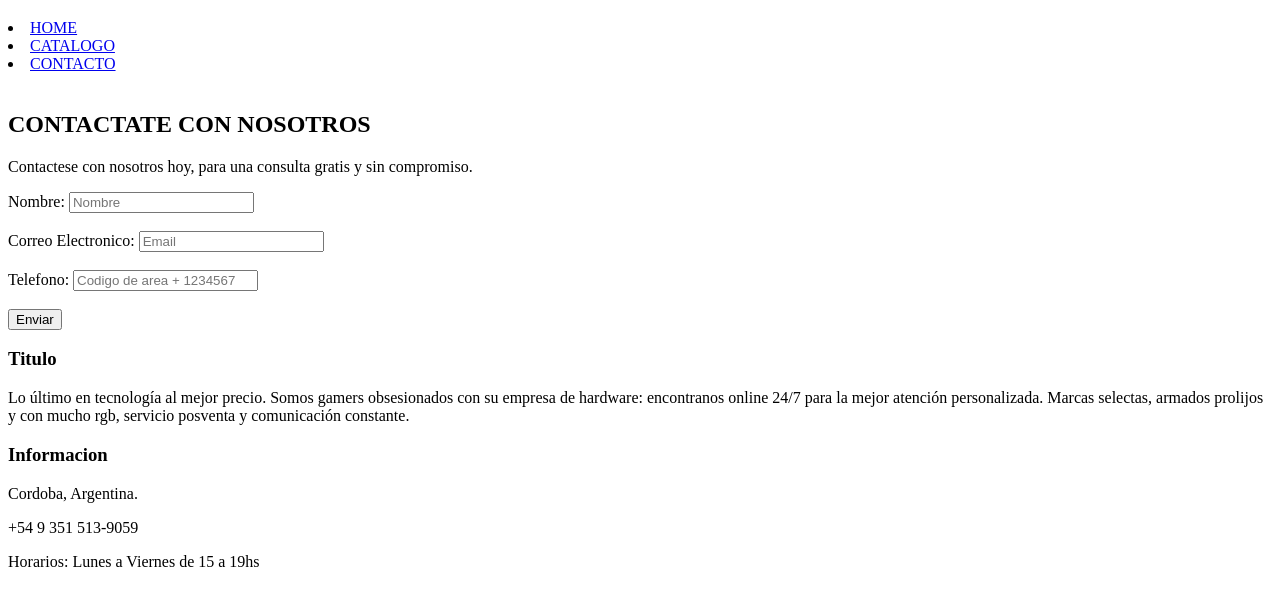
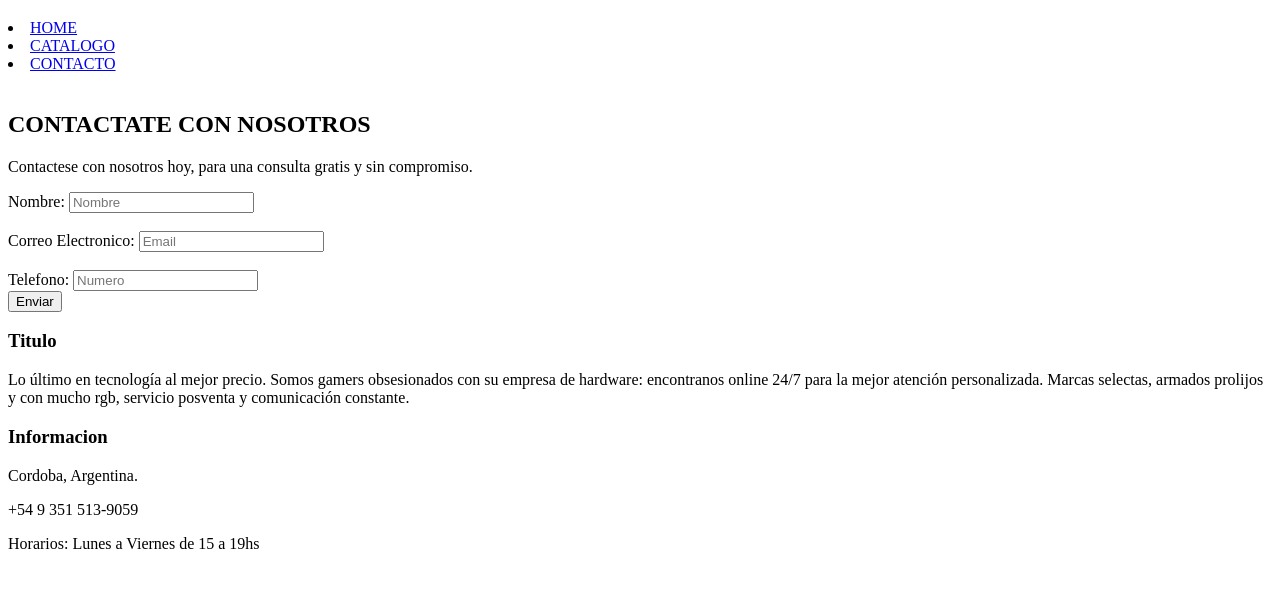
Before and after one commit to Romaa83/TP1_AW1, a website: page Formulario.html in a window 1280 px wide. Shown: the part 61-666 px from the top of the page. Drawn offline with Linux system fonts and the light colour scheme.

Commit message:
banda de cosas

```diff
--- /dev/null
+++ b/Actividad/style.css
@@ -0,0 +1,12 @@
+html,body{
+    margin: 0;
+    padding: 0;
+}
+h1,p{
+    margin: 0;
+    padding: 0;
+}
+body{
+    font-family: sans-serif;
+    padding: 50px;
+}
--- a/Formulario.html
+++ b/Formulario.html
@@ -17,11 +17,12 @@
     <main>
         <h2> CONTACTATE CON NOSOTROS</h2>
         <p>Contactese con nosotros hoy, para una consulta gratis y sin compromiso.</p>
-
-        <label for="Nombre">Nombre:</label> <input type="text" placeholder="Nombre"><br><br>
-        <label for="Correo Electronico">Correo Electronico:</label> <input type="text" placeholder="Email"><br><br>
-        <label for="Telefono">Telefono:</label> <input type="tel" pattern="[0-9]{10}" inputmode="numeric" placeholder="Codigo de area + 1234567"><br><br>
-        <button type="submit">Enviar</button>
+        <form id="form" action="./Formulario.html" method="post">
+            <label for="Nombre">Nombre:</label> <input type="text" placeholder="Nombre"><br><br>
+            <label for="Correo Electronico">Correo Electronico:</label> <input type="text" placeholder="Email"><br><br>
+            <label for="Telefono">Telefono:</label> <input type="tel" placeholder="Numero"><br>
+            <button type="submit">Enviar</button>
+        </form>
     </main>
     <footer>
         <h3>Titulo</h3>
```
Also changed, not shown: Actividad/index.html (added, +14 -0 lines).
